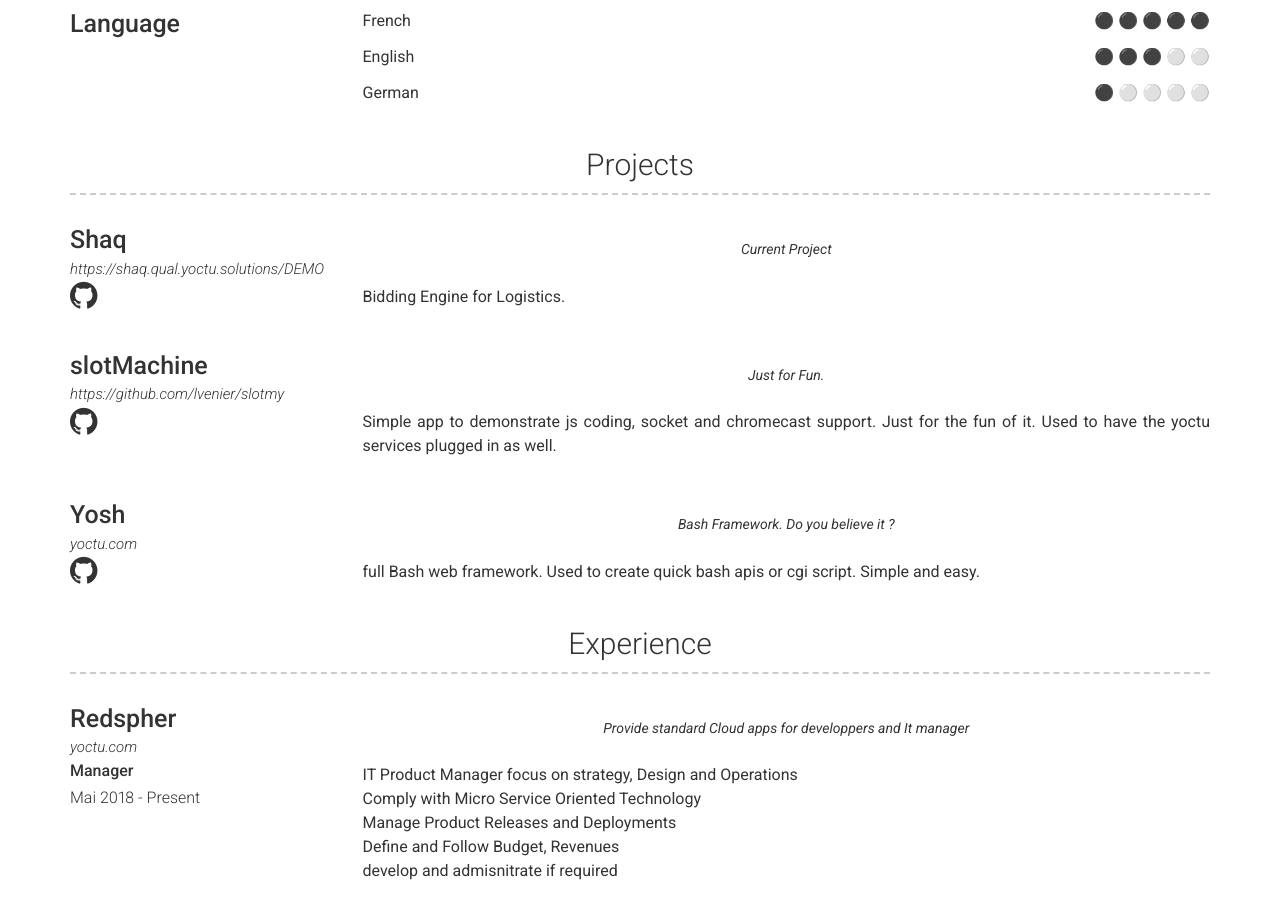
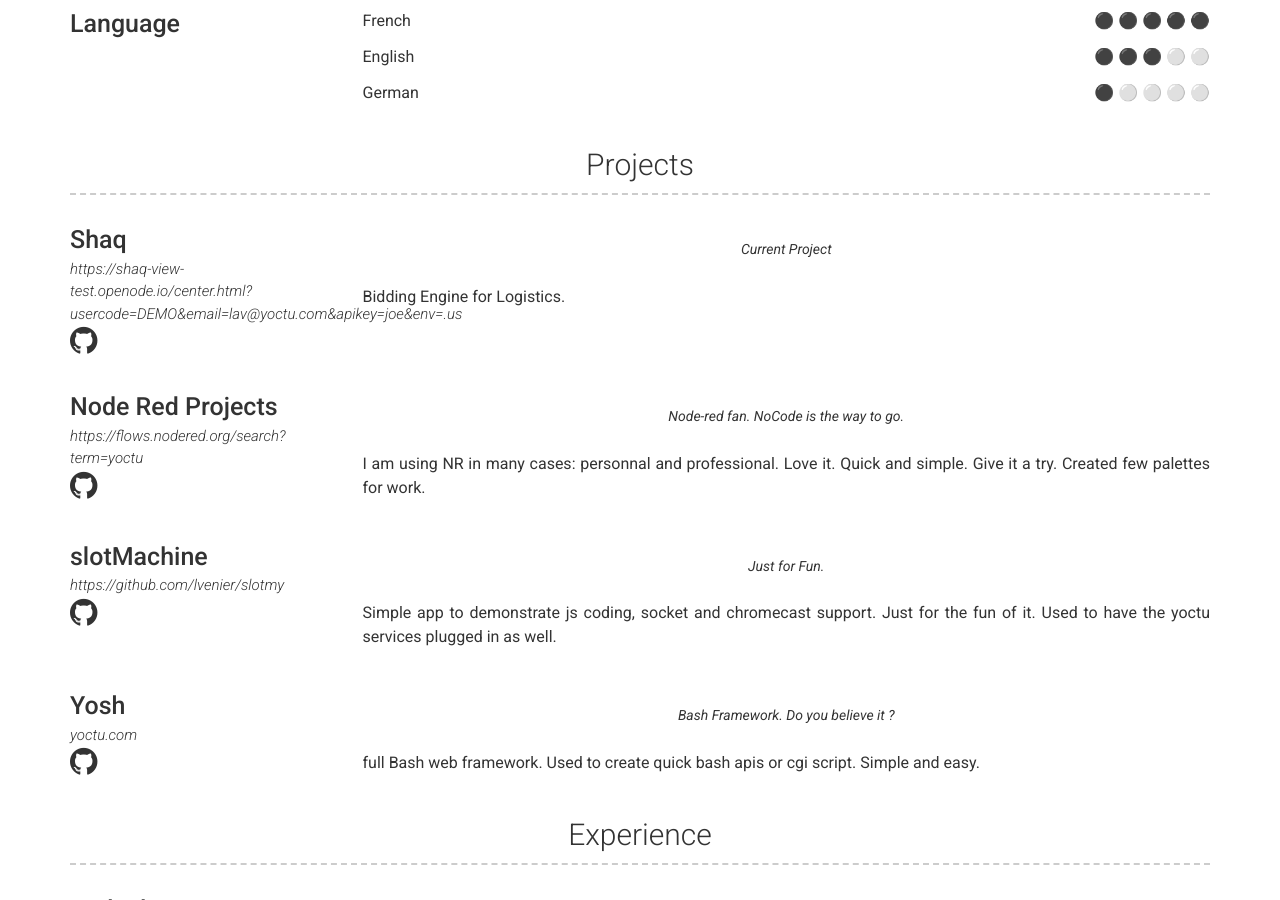
Before and after one commit to lvenier/lvenier.github.io, a Jekyll site: the page built from index.md, in a window 1280 px wide and 900 px high, scrolled down 1058 px. Built offline with Jekyll 4.4.1, drawn with Linux system fonts in a browser that asks for light colours; emoji names are drawn with the system emoji font.

Commit message:
Update projects.yml

```diff
--- a/_data/projects.yml
+++ b/_data/projects.yml
@@ -1,11 +1,21 @@
 - layout: left
   name: Shaq
-  link: https://shaq.qual.yoctu.solutions/DEMO
+  link: https://shaq-view-test.openode.io/center.html?usercode=DEMO&email=lav@yoctu.com&apikey=joe&env=.us
   github: flash-global/shaq
   quote: >
     Current Project
   description: |
     Bidding Engine for Logistics.
+
+- layout: left
+  name: Node Red Projects
+  link: https://flows.nodered.org/search?term=yoctu
+  github: node-red/node-red
+  quote: >
+    Node-red fan. NoCode is the way to go.
+  description: |
+    I am using NR in many cases: personnal and professional. Love it. Quick and simple. Give it a try.
+    Created few palettes for work.
 
 - layout: left
   name: slotMachine
```
